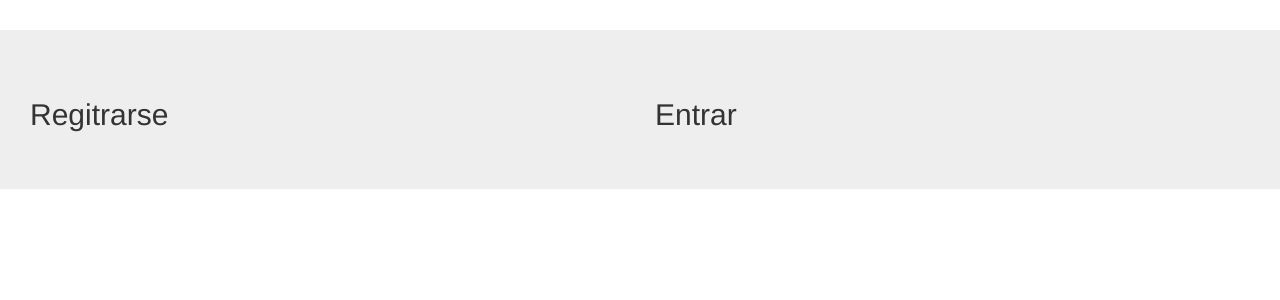
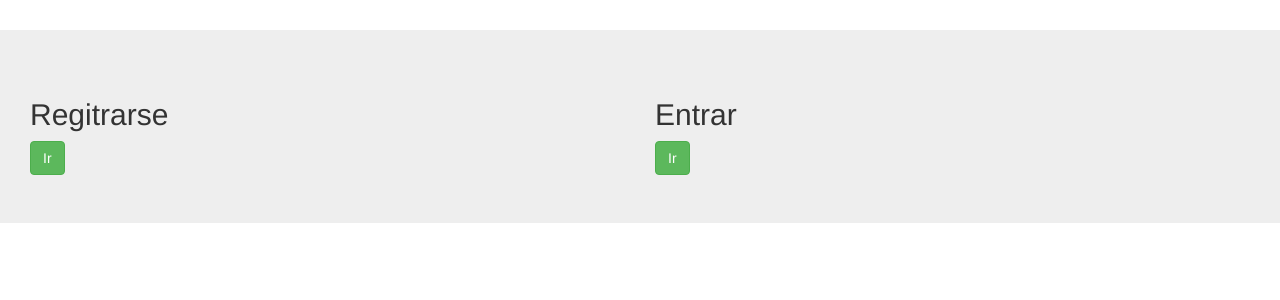
Before and after one commit to JavGar/tareasWeb, a PHP site: page / in a window 1280 px wide. Shown: the part 195-495 px from the top of the page. Run offline with PHP 8.4, Linux system fonts and the light colour scheme.

Commit message:
Añade botones de enlace, solo funciona el de registro

```diff
--- a/pagina2/index.php
+++ b/pagina2/index.php
@@ -14,9 +14,11 @@
 		<div class="row">
 			<div class="col-md-6">
 				<h2>Regitrarse</h2>
+				<a href="registro.php" type="button" class="btn btn-success">Ir</a>
 			</div>
 			<div class="col-md-6">
 				<h2>Entrar</h2>
+				<a href="" type="button" class="btn btn-success">Ir</a>
 			</div>
 		</div>
 	</div>
```
